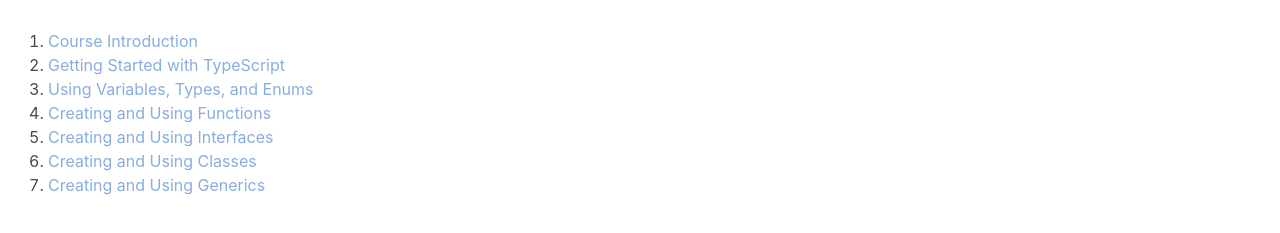
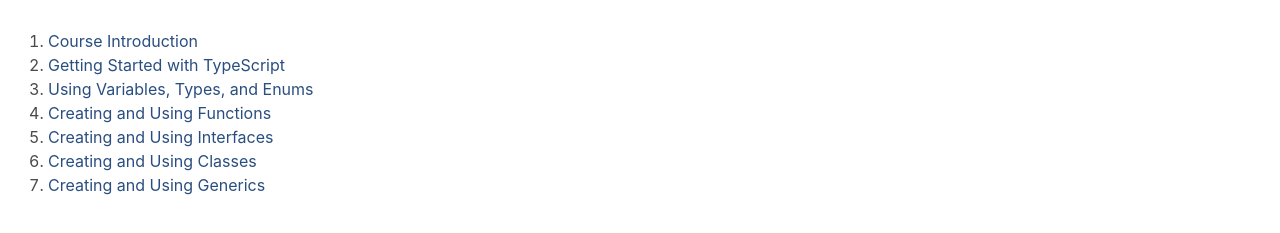
Before and after one commit to DanWahlin/typescript-fundamentals, a website: page index.html in a window 1280 px wide. Shown: the part 107-340 px from the top of the page. Drawn offline with nearby package versions, Linux system fonts and the light colour scheme; files that its build step writes are made by us from their sources.

Commit message:
blue color fixes (#4)

```diff
--- a/src/css/_styles.scss
+++ b/src/css/_styles.scss
@@ -35,7 +35,7 @@
       color: #ccc;
     }
     &.brand-third {
-      color: $typescript;
+      color: $typescript-light;
     }
   }
   .navbar-item.nav-home {
--- a/src/css/_variables.scss
+++ b/src/css/_variables.scss
@@ -1,7 +1,7 @@
 $javascript: #f9e64f;
 $javascript-light: #fdf190;
-$typescript: #88adde; //294e80
-$typescript-light: #4180d3;
+$typescript: #294e80;
+$typescript-light: #88adde; //#4180d3;
 $primary: $typescript;
 $primary-light: $typescript-light;
 $link: $primary;
```
